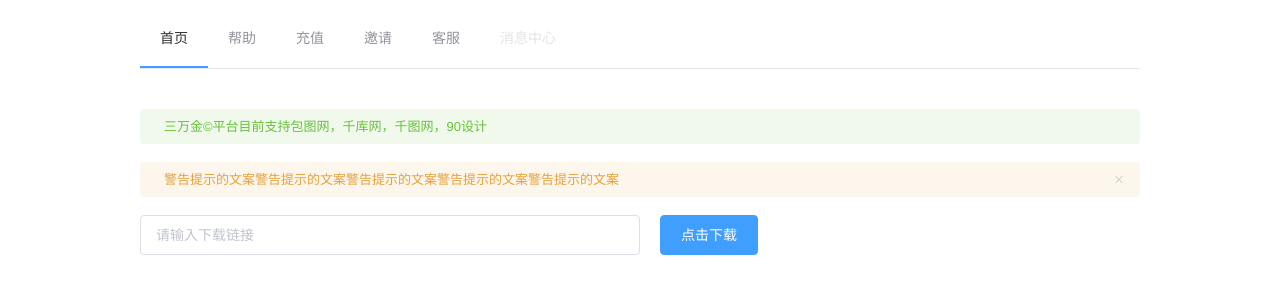
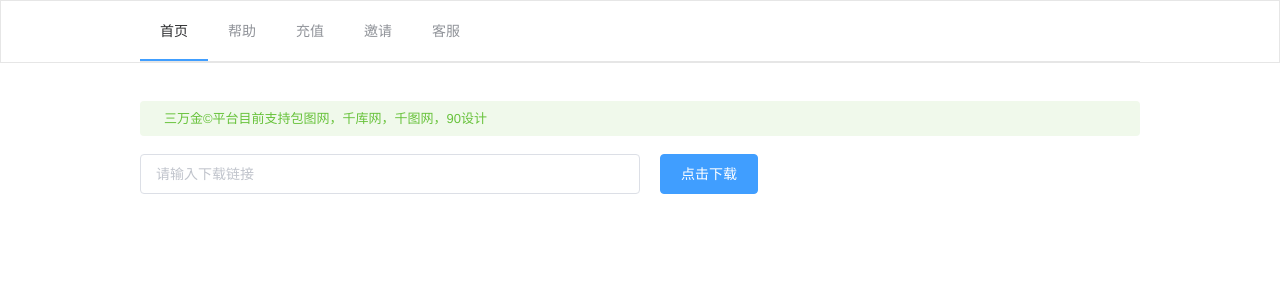
Before and after one commit to renniaofei/sanwanjin, a Vue app: page /login in a window 1280 px wide. Shown: the top 300 px of the page. Built offline with nearby package versions, Linux system fonts and the light colour scheme.

Commit message:
update sanwanjin

```diff
--- a/index.html
+++ b/index.html
@@ -3,7 +3,9 @@
   <head>
     <meta charset="utf-8">
     <meta name="viewport" content="width=device-width,initial-scale=1.0">
+    <link rel="shortcut icon" href="favicon.ico" />
     <title>三万金</title>
+    <link rel="stylesheet" href="static/css/reset.css">
   </head>
   <body>
     <div id="app"></div>
--- a/package.json
+++ b/package.json
@@ -15,7 +15,8 @@
   "dependencies": {
     "element-ui": "^2.4.3",
     "vue": "^2.5.2",
-    "vue-router": "^3.0.1"
+    "vue-router": "^3.0.1",
+    "zhihu-particle": "0.0.9"
   },
   "devDependencies": {
     "autoprefixer": "^7.1.2",
--- a/src/components/menu.vue
+++ b/src/components/myMenu.vue
@@ -1,19 +1,19 @@
 <template>
-  <div class="menu">
-    <el-menu  :default-active="activeIndex" class="el-menu-demo" mode="horizontal">
+  <div class="myMenu">
+    <el-menu  :default-active="activeIndex" class="menu-content" mode="horizontal">
   <el-menu-item index="1">首页</el-menu-item>
    <el-menu-item index="2">帮助</el-menu-item>
     <el-menu-item index="3">充值</el-menu-item>
      <el-menu-item index="4">邀请</el-menu-item>
      <el-menu-item index="5">客服</el-menu-item>
-  <el-menu-item index="3" disabled>消息中心</el-menu-item>
+
 </el-menu>
   </div>
 </template>
 <script>
 import { NavMenu } from "element-ui";
 export default {
-  name: "menu",
+  name: "myMenu",
   data() {
     return {
       activeIndex: "1",
@@ -30,4 +30,11 @@ export default {
 </script>
 
 <style scoped>
+.myMenu{
+  border:1px solid #e6e6e6;
+}
+.menu-content{
+  width: 1000px;
+  margin:0 auto;
+}
 </style>
--- a/src/pages/index.vue
+++ b/src/pages/index.vue
@@ -1,6 +1,9 @@
 <template>
-    <div class="index">
-        <my-menu></my-menu>
+    <div class="index"  ref="index">
+      <div class="particle" ref="particle"></div>
+
+        <my-menu ></my-menu>
+        <div class="index-content">
         <div class="downInput">
       <el-alert
     title="三万金©平台目前支持包图网，千库网，千图网，90设计"
@@ -8,17 +11,20 @@
     :closable="false">
   </el-alert>
     <br>
-        <el-alert
+        <!-- <el-alert
             title="警告提示的文案警告提示的文案警告提示的文案警告提示的文案警告提示的文案"
             type="warning">
         </el-alert>
-        <br>
-             <el-input v-model="input" class="fl el-input" placeholder="请输入下载链接"></el-input>  <el-button class="fl" type="primary">点击下载</el-button>
+        <br> -->
+        <el-input v-model="input" class="fl el-input" placeholder="请输入下载链接"></el-input>  <el-button class="fl" type="primary">点击下载</el-button>
+        </div>
         </div>
     </div>
 </template>
 <script>
-import myMenu from "@/components/menu";
+import myMenu from "@/components/myMenu";
+  import Particle from 'zhihu-particle';
+
 export default {
   data() {
     return {
@@ -26,12 +32,34 @@ export default {
       input: ""
     };
   },
-  components: { myMenu }
+  components: { myMenu },
+  mounted() {
+  //  var particle =   new Particle(this.$refs.particle);
+  //  particle.option.interactive = true;
+  },
 };
 </script>
 <style scoped>
-.index {
+.particle{
+  position: absolute;
+  top: 61px;
+  bottom: 0;
+  left: 0;
+  right: 0;
+  overflow: hidden;
+}
+.menu ul{
   width: 1000px;
+}
+.index-content{
+  position: absolute;
+  top: 61px;
+  left: 0;
+  right: 0;
+  bottom: 0;
+  z-index: 20;
+  width: 1000px;
+
   margin: 0 auto;
 }
 .downInput {
--- a/src/pages/login.vue
+++ /dev/null
@@ -1,6 +0,0 @@
-<template>
-
-</template>
-<style scoped>
-
-</style>
--- /dev/null
+++ b/src/pages/login/login.vue
@@ -0,0 +1,33 @@
+<template>
+    <div class="login">
+        <div class="login-content">
+            <h2>三万金-登录</h2>
+            <el-input v-model="account" class="account" placeholder="请输入账号"></el-input>
+            <el-input v-model="password" type='password' class="password" placeholder="请输入密码"></el-input>
+            <el-button type="primary" class="login-btn" style="width:100%">登录</el-button>
+            <br>
+            <el-button style="width:100%">注册</el-button>
+        </div>
+    </div>
+</template>
+<script>
+export default {
+    data(){
+        return{
+            account:'',
+            password:'',
+        }
+    }
+}
+</script>
+
+<style scoped>
+.login-content{
+   width: 400px;
+   margin: 100px auto 0;
+}
+.account,.password,.login-btn{
+margin-bottom: 20px;
+}
+
+</style>
--- /dev/null
+++ b/src/pages/login/reg.vue
@@ -0,0 +1,37 @@
+<template>
+    <div class="login">
+        <div class="login-content">
+            <h2>三万金-注册</h2>
+            <el-input class="reg-email" v-model="email" placeholder="请输入您的邮箱"></el-input>
+
+            <el-input class="reg-code" v-model="code" placeholder="请输入您的邀请码"></el-input>
+
+            <el-input class="reg-password" type='password' v-model="password" placeholder="请输入密码"></el-input>
+          <el-input class="reg-password" type='password' v-model="password" placeholder="请确认密码"></el-input>
+            <el-button type="primary" style="width:100%">注册</el-button>
+              <br>
+            <el-button style="width:100%">登录</el-button>
+        </div>
+    </div>
+</template>
+<script>
+export default {
+     data(){
+         return{
+             email:"",
+             code:'',
+             password:'',
+         }
+    }
+}
+</script>
+
+<style scoped>
+.login-content{
+    width: 400px;
+   margin: 100px auto 0;
+}
+.login-content button,.reg-email,.reg-code,.reg-password{
+    margin-bottom: 20px;
+}
+</style>
--- a/src/pages/reg.vue
+++ /dev/null
@@ -1,3 +0,0 @@
-<template>
-
-</template>
--- a/src/router/index.js
+++ b/src/router/index.js
@@ -1,7 +1,8 @@
 import Vue from 'vue'
 import Router from 'vue-router'
 import index from '@/pages/index'
-
+import login from '@/pages/login/login'
+import reg from '@/pages/login/reg'
 Vue.use(Router)
 export default new Router({
   routes: [
@@ -10,6 +11,15 @@ export default new Router({
       name: 'index',
       component: index
     },
-
+    {
+      path: '/login',
+      name: 'login',
+      component: login
+    },
+    {
+      path: '/reg',
+      name: 'reg',
+      component: reg
+    },
   ]
 })
--- /dev/null
+++ b/static/css/reset.css
@@ -0,0 +1,2 @@
+body,div,ul,li{margin: 0;padding: 0;}
+ul,li{list-style: none;}
```
Also changed, not shown: 2 other files (tests, documents, lock files or other folders).
